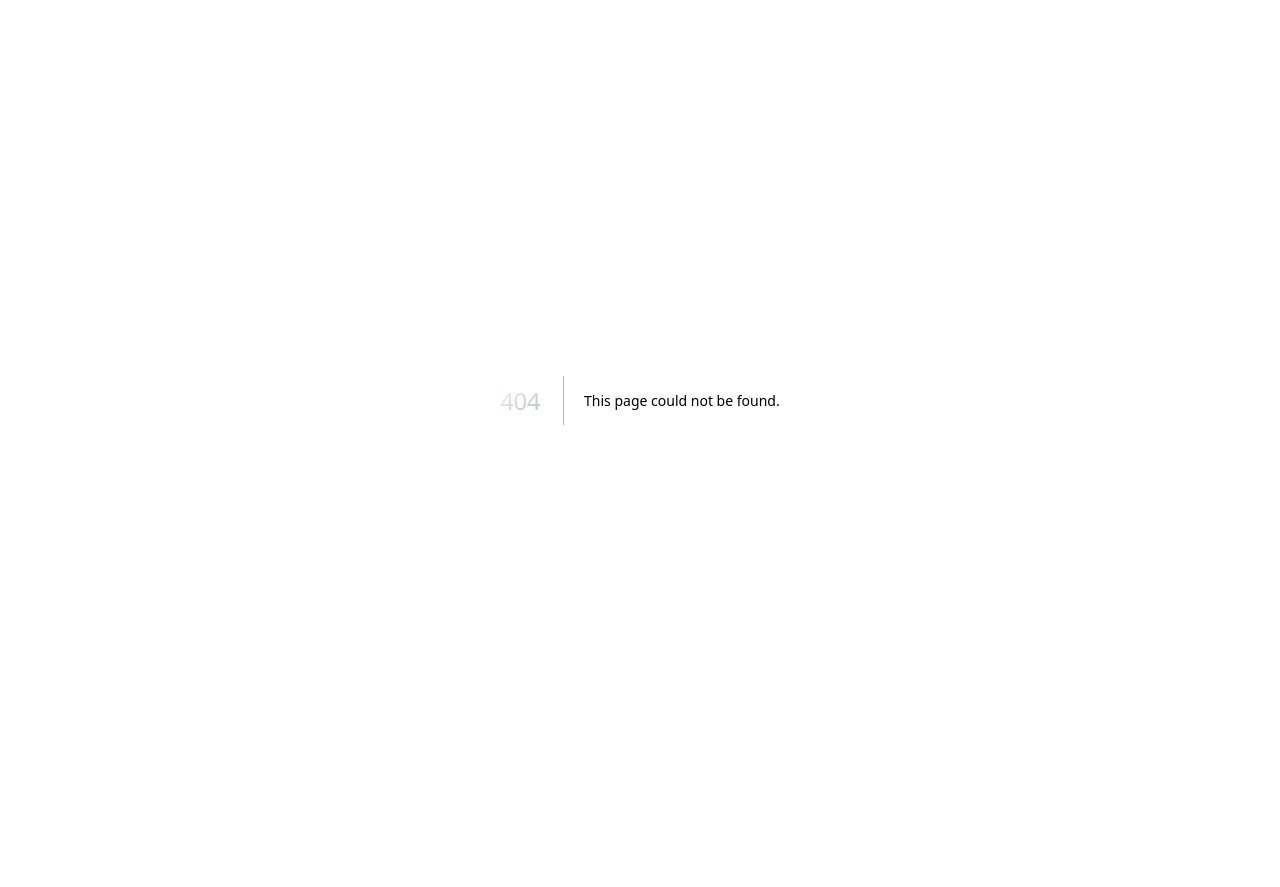
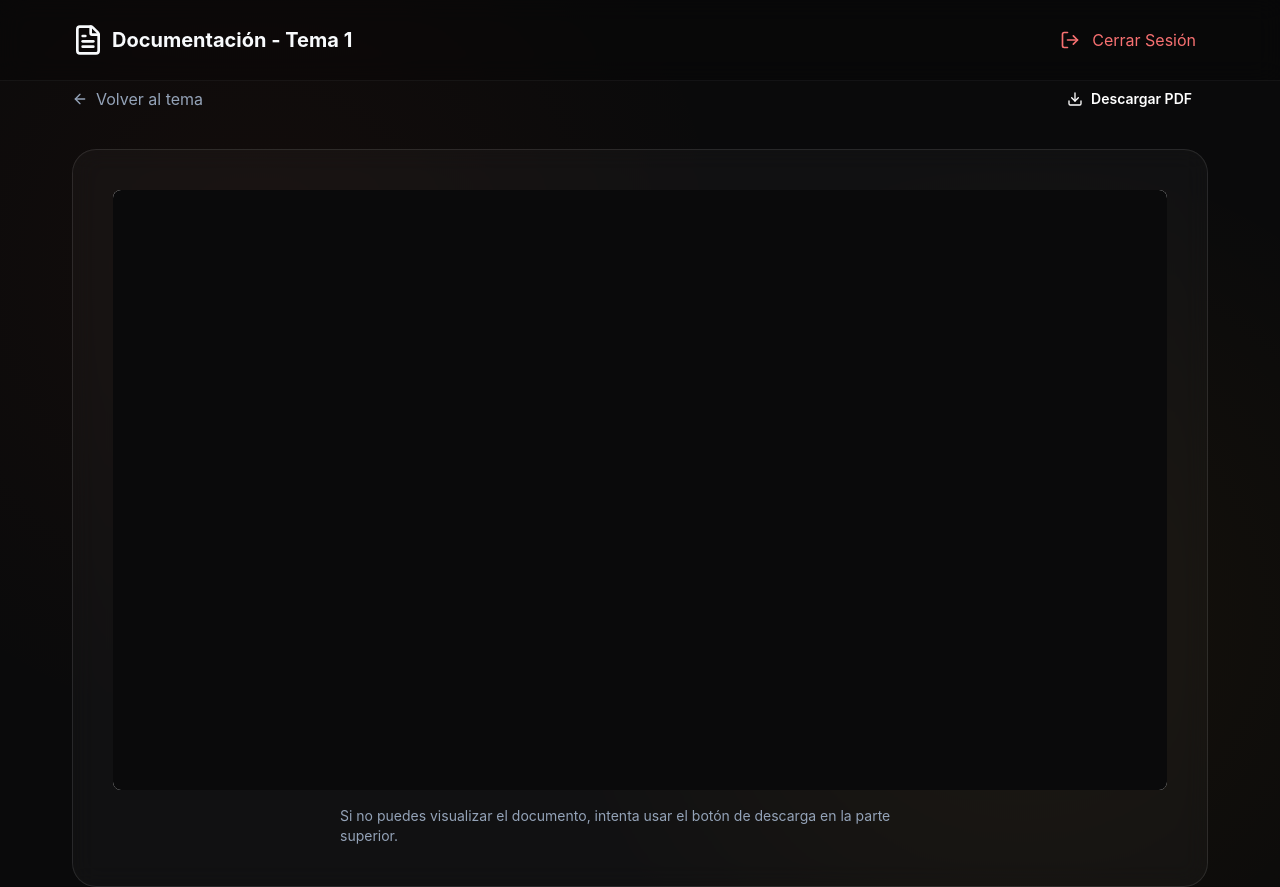
Before and after one commit to wilmer12354/Curso_JusticiaIndigena, a Next.js app: page /courses/1/docs in a window 1280 px wide. Before the commit this address had no page. Before the commit the page ends 800 px from the top, so only its background shows below. Built offline with nearby package versions, Linux system fonts and the light colour scheme; no server answers.

Commit message:
Doc_pdf-modalAprobarReprobar

```diff
--- /dev/null
+++ b/src/app/courses/[topicOrder]/docs/page.tsx
@@ -0,0 +1,59 @@
+"use client";
+
+import { useParams } from "next/navigation";
+import Link from "next/link";
+import { ArrowLeft, Download, FileText } from "lucide-react";
+import { LogoutButton } from "@/app/components/LogoutButton";
+
+export default function TopicDocsPage() {
+  const params = useParams<{ topicOrder: string }>();
+
+  // Asumimos que los PDFs están guardados como "tema-1.pdf", "tema-2.pdf" en la carpeta public/docs
+  const pdfUrl = `/docs/tema-${params.topicOrder}.pdf`;
+
+  return (
+    <div className="min-h-screen">
+      <nav className="border-b border-white/5 bg-black/20 backdrop-blur-md sticky top-0 z-50">
+        <div className="container h-20 flex items-center justify-between">
+          <div className="flex items-center gap-2">
+            <FileText className="text-primary w-8 h-8" />
+            <span className="font-bold text-xl">Documentación - Tema {params.topicOrder}</span>
+          </div>
+
+          <div className="flex items-center gap-6">
+            <LogoutButton />
+          </div>
+        </div>
+      </nav>
+
+      <main className="container min-h-screen py-10">
+        <div className="flex items-center justify-between mb-8">
+          <Link href={`/courses/${params.topicOrder}`} className="inline-flex items-center gap-2 text-slate-400 hover:text-white">
+            <ArrowLeft className="w-4 h-4" />
+            Volver al tema
+          </Link>
+
+          <a
+            href={pdfUrl}
+            download={`tema-${params.topicOrder}.pdf`}
+            className="inline-flex items-center gap-2 rounded-lg bg-primary px-4 py-2 text-sm font-semibold text-white hover:bg-primary/90 transition-colors"
+          >
+            <Download className="w-4 h-4" />
+            Descargar PDF
+          </a>
+        </div>
+
+        <section className="glass-card flex flex-col items-center justify-center p-2">
+          <iframe
+            src={pdfUrl}
+            className="w-full h-[75vh] rounded-lg border-0 bg-white"
+            title={`Documentación del Tema ${params.topicOrder}`}
+          />
+          <p className="mt-4 text-sm text-slate-400">
+            Si no puedes visualizar el documento, intenta usar el botón de descarga en la parte superior.
+          </p>
+        </section>
+      </main>
+    </div>
+  );
+}
--- a/src/app/courses/[topicOrder]/page.tsx
+++ b/src/app/courses/[topicOrder]/page.tsx
@@ -4,7 +4,7 @@ import { useEffect, useState } from "react";
 import Link from "next/link";
 import { useParams, useRouter } from "next/navigation";
 import { onAuthStateChanged } from "firebase/auth";
-import { ArrowLeft, BookOpen, CircleCheck, CircleHelp, GraduationCap, PlayCircle, XCircle } from "lucide-react";
+import { ArrowLeft, BookOpen, CircleCheck, CircleHelp, GraduationCap, PlayCircle, XCircle, FileText } from "lucide-react";
 import { auth } from "@/lib/firebase";
 import { LogoutButton } from "@/app/components/LogoutButton";
 
@@ -288,9 +288,14 @@ export default function TopicDetailPage() {
           </div>
 
           <h1 className="text-4xl font-bold mb-4">{topic.title}</h1>
-          <p className="text-slate-400 max-w-3xl">
+          <p className="text-slate-400 max-w-3xl mb-5">
             {topic.description || "En esta pagina solo se muestra el contenido correspondiente al tema seleccionado."}
           </p>
+
+          <Link href={`/courses/${topic.topicOrder}/docs`} className="inline-flex items-center gap-2 rounded-lg bg-primary/10 px-5 py-2.5 text-sm font-semibold text-primary hover:bg-primary/20 transition-colors border border-primary/20">
+            <FileText className="w-4 h-4" />
+            Ver Documentación
+          </Link>
 
           <div className="mt-6 grid gap-4 md:grid-cols-3">
             <div className="rounded-2xl border border-white/10 bg-white/5 p-4">
--- a/src/app/layout.tsx
+++ b/src/app/layout.tsx
@@ -13,8 +13,8 @@ const geistMono = Geist_Mono({
 });
 
 export const metadata: Metadata = {
-  title: "Create Next App",
-  description: "Generated by create next app",
+  title: "Justicia Indigena",
+  description: "Curso de Justicia Indigena",
 };
 
 export default function RootLayout({
```
Also changed, not shown: 1 other file (tests, documents, lock files or other folders).
